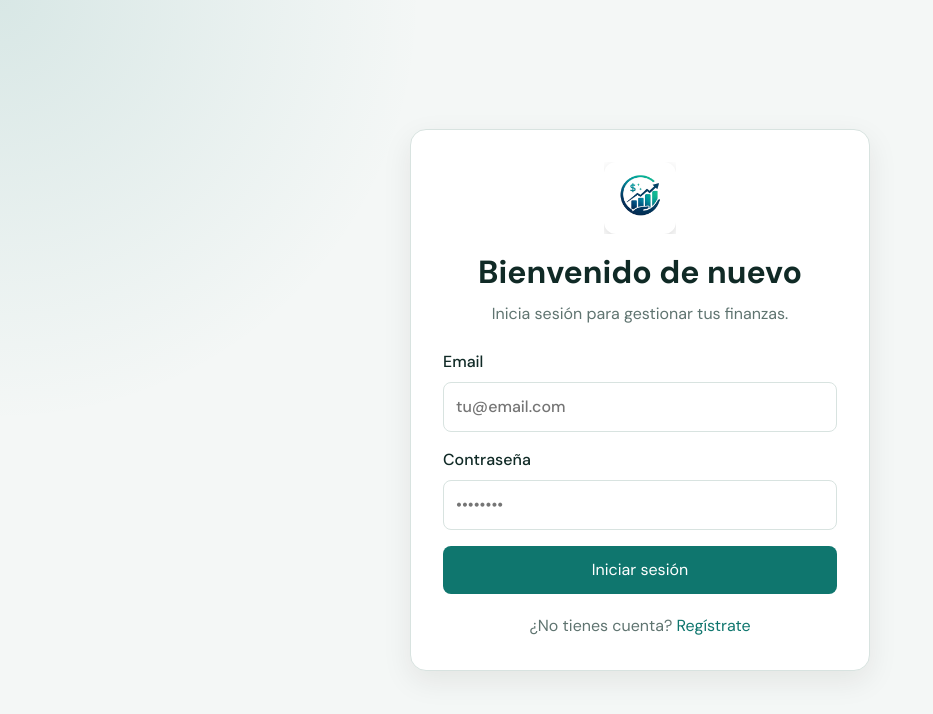
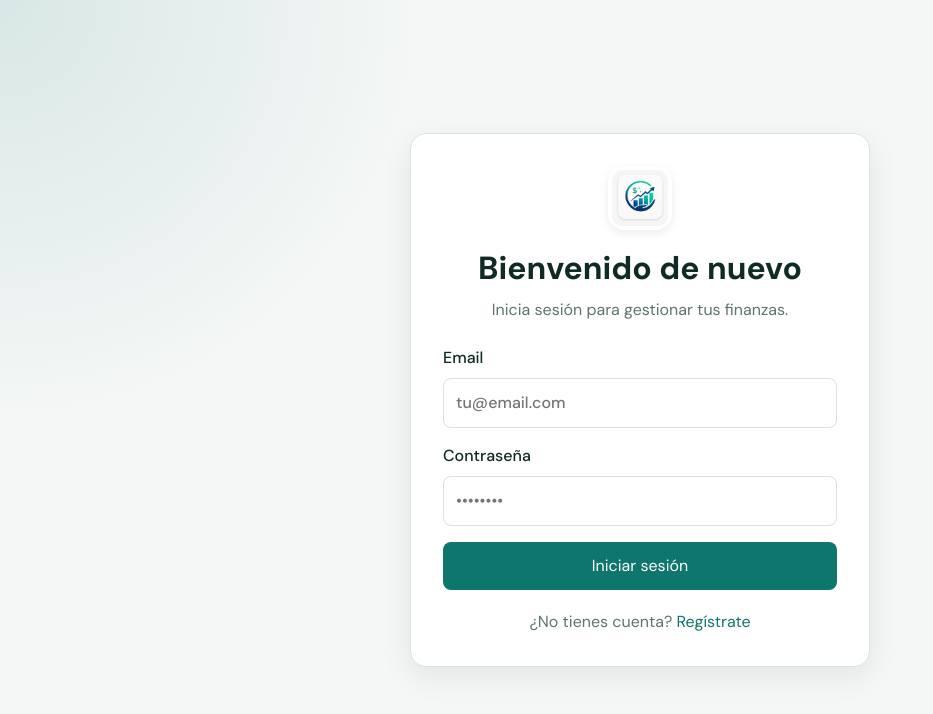
Before and after one commit to yfmartinez-fcyt/Gestor-Finanzas, a React (Vite) app in the folder frontend/: page /login in a window 1280 px wide. Shown: the top 714 px of the page, without its empty margins (0-933 px from the left). Built offline with nearby package versions, Linux system fonts and the light colour scheme; no server answers.

Commit message:
mejora el logo del gestor de finanzas

```diff
--- a/frontend/src/index.css
+++ b/frontend/src/index.css
@@ -109,41 +109,48 @@ select {
   color: var(--sidebar-muted);
 }
 
-.brand-icon {
-  width: 42px;
-  height: 42px;
+.brand-icon{
+    width:42px;
+    height:42px;
 
-  display: flex;
-  align-items: center;
-  justify-content: center;
+    display:flex;
+    justify-content:center;
+    align-items:center;
 
-  background: transparent;
-  border-radius: 0;
+    background:#fff;
+    border:none;
 
-  overflow: hidden;
-  padding: 2px;
+    border-radius:12px;
+
+    box-shadow:0 2px 8px rgba(0,0,0,.08);
+
+    padding:3px;
 }
+.brand-icon-lg{
+    width:64px;
+    height:64px;
 
-.brand-icon-lg{
-  width:72px;
-  height:72px;
-
-  display:flex;
-  justify-content:center;
+    display:flex;
+    justify-content:center;
     align-items:center;
 
     margin:0 auto 14px;
-  padding:0;
-  background:transparent;
+
+    background:#fff;
+    border:none;
+
+    border-radius:16px;
+
+    box-shadow:0 3px 10px rgba(0,0,0,.08);
+
+    padding:4px;
 }
 
 .logo{
     width:100%;
     height:100%;
     object-fit:contain;
-
-    border-radius:12px;
-    box-shadow:0 4px 12px rgba(0,0,0,.15);
+    border-radius:10px;
 }
 
 .logo:hover{
```
Also changed, not shown: frontend/src/assets/viru.png.
